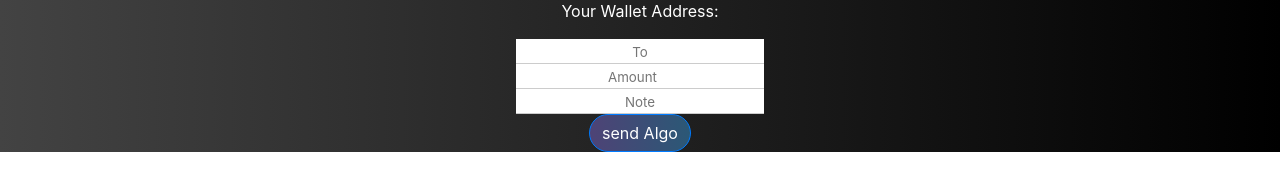
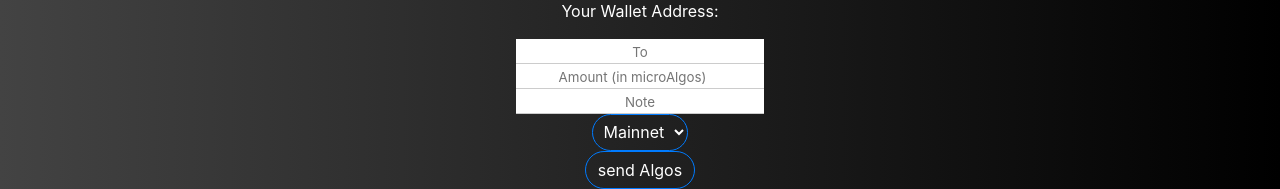
Before and after one commit to arkhaminferno/Algorand-Wallet, a React (Create React App) app: page / in a window 1280 px wide. Shown: the part 1244-1433 px from the top of the page. Before the commit the page ends 1396 px from the top, so only its background shows below. Built offline with nearby package versions, Linux system fonts and the light colour scheme; no server answers.

Commit message:
Added dropdown,removed algodclient,minor css changes

```diff
--- a/package.json
+++ b/package.json
@@ -9,7 +9,6 @@
     "algosdk": "^1.7.2",
     "axios": "^0.20.0",
     "bootstrap": "^4.5.2",
-    "js-base64": "^3.5.2",
     "react": "^16.13.1",
     "react-bootstrap": "^1.3.0",
     "react-dom": "^16.13.1",
--- a/src/App.css
+++ b/src/App.css
@@ -155,6 +155,10 @@ td {
   ); /* W3C, IE 10+/ Edge, Firefox 16+, Chrome 26+, Opera 12+, Safari 7+ */
 }
 
+#btn-fixed-transparent {
+  border-radius: 25px;
+  background: transparent;
+}
 #footer-name {
   font-size: small;
   color: white;
@@ -179,3 +183,15 @@ td {
   ); /* Chrome 10-25, Safari 5.1-6 */
   background: linear-gradient(to bottom, #414345, #232526);
 }
+
+select {
+  background-color: transparent;
+  border-radius: 25px;
+  padding: 0.4em;
+  color: white;
+  border-color: #007bff;
+}
+select:hover {
+  border-color: #0062cc;
+  cursor: pointer;
+}
--- a/src/App.js
+++ b/src/App.js
@@ -1,4 +1,5 @@
 import React, { useState, useEffect } from "react";
+import { Button } from "react-bootstrap";
 import axios from "axios";
 import "./App.css";
 import algosdk from "algosdk";
@@ -9,7 +10,9 @@ import AccountDisplay from "./components/accounts/accounts";
 import Address from "./components/address/address";
 import { Container } from "react-bootstrap";
 import Generate from "./components/buttons/generate";
+import Dropdown from "./components/dropdown/dropdown";
 import NavbarHeading from "./components/navbar/navbar";
+import Select from "react-select";
 import SendTransaction from "./components/buttons/sendTransaction";
 import AddressInput from "./components/inputfield/address";
 import AmountInput from "./components/inputfield/amount";
@@ -39,6 +42,7 @@ import Footer from "./components/footer/footer";
  * @state txnsent:boolean -> flag for indicating whether the transaction is successfull or not.
  * @state seconds:integer -> for refetching balance component every 3 seconds
  * @state inputmnemonickey:string -> for storing typed mnemonic phrase by the user.
+ * @state APIurl:string -> stores the API url for alogorand testnet and mainnet
  * @author [Kumar Gaurav](https://github.com/arkhaminferno)
  */
 
@@ -49,7 +53,6 @@ function App() {
   const [paramsLoaded, setParamsLoaded] = useState(false);
   const [mnemonickey, setMnemonickey] = useState("");
   const [showMnemonic, setShowmnemonic] = useState(false);
-  const [inputmnemonickey, setInputmnemonickey] = useState("");
   const [addressinput, setAddressinput] = useState("");
   const [amountinput, setAmountinput] = useState(0);
   const [showtoast, setShowtoast] = useState(false);
@@ -59,28 +62,32 @@ function App() {
   const [showinputMnemonic, setShowinputMnemonic] = useState(false);
   const [txnsent, setTxnsent] = useState(false);
   const [seconds, setSeconds] = useState(0);
+  const [inputmnemonickey, setInputmnemonickey] = useState("");
+  const [APIurl, setAPIurl] = useState("https://api.algoexplorer.io");
 
   useEffect(() => {
     getParams();
-    const interval = setInterval(() => {
-      setSeconds((seconds) => seconds + 1);
-      balanceGetter(account.addr);
-    }, 10000);
-    return () => clearInterval(interval);
-  }, []);
+    // const interval = setInterval(() => {
+    //   setSeconds((seconds) => seconds + 1);
+    //   balanceGetter(account.addr);
+    // }, 10000);
+    // return () => clearInterval(interval);
+  }, [APIurl]);
 
   // Function for getting parameters from the algorand blockchain
   const getParams = async () => {
     axios
-      .get("https://api.testnet.algoexplorer.io/v2/transactions/params")
+      .get(`${APIurl}/v2/transactions/params`)
       .then((res) => {
         setParams(res.data);
         setParamsLoaded(true);
+        console.log(res.data);
       })
       .catch((err) => {
         console.log(err);
       });
   };
+
   // Function for generating wallets
   const accountGenerator = () => {
     let generatedAccount = algosdk.generateAccount();
@@ -98,7 +105,7 @@ function App() {
   // Function  for getting balance of an address
   const balanceGetter = (address) => {
     axios
-      .get(`https://api.testnet.algoexplorer.io/v2/accounts/${address}`)
+      .get(`${APIurl}/v2/accounts/${address}`)
       .then((res) => {
         setBalance(res.data.amount);
       })
@@ -135,27 +142,25 @@ function App() {
   // Function for sending the transaction into the Algorand blockchain
   const transactionBroadcaster = async (blob) => {
     axios
-      .post(
-        "https://api.testnet.algoexplorer.io/v2/transactions",
-        Buffer.from(blob),
-        {
-          headers: {
-            "Content-Type": "application/x-binary",
-          },
-        }
-      )
+      .post(`${APIurl}/v2/transactions`, Buffer.from(blob), {
+        headers: {
+          "Content-Type": "application/x-binary",
+        },
+      })
       .then((res) => {
         setTxnID(res.data.txId);
         setTxnsent(true);
         toggletoast();
+      })
+      .catch((e) => {
+        alert(e);
       });
   };
 
   // Function for importing wallet from the seedphrase
 
-  const importSecretkey = async() => {
+  const importSecretkey = async () => {
     if (inputmnemonickey) {
-
       try {
         let accountdetail = algosdk.mnemonicToSecretKey(inputmnemonickey);
         let flag = generatedaccounts.some(
@@ -164,7 +169,7 @@ function App() {
         flag
           ? alert("you have imported this account already!")
           : setGeneratedaccounts([...generatedaccounts, accountdetail]);
-      } catch(e) {
+      } catch (e) {
         alert("Please Input correct mnemonic key");
       }
     } else {
@@ -222,7 +227,7 @@ function App() {
   const formValidator = () => {
     if (paramsLoaded) {
       if (algosdk.isValidAddress(addressinput)) {
-        if (amountinput) {
+        if (amountinput && amountinput > 0) {
           if (note) {
             transactionbuilder();
           } else {
@@ -261,12 +266,14 @@ function App() {
   return (
     <div className="parent" fluid>
       <NavbarHeading />
+
       <Container className="App">
         <Toasttxn
           showtoast={showtoast}
           transactionID={txnID}
           closetoast={closetoast}
         />
+
         <Container className="parent-jumbotron" fluid>
           <div className="wallet-main ">
             <div>
@@ -283,10 +290,20 @@ function App() {
               <AddressInput placeholder="To" onChange={addressinputhandler} />
             </div>
             <div>
-              <AmountInput placeholder="Amount" onChange={amountinputhandler} />
+              <AmountInput
+                placeholder="Amount (in microAlgos)"
+                onChange={amountinputhandler}
+              />
             </div>
             <div>
               <Note placeholder="Note" onChange={noteinputhandler} />
+            </div>
+            <div>
+              <Dropdown
+                onChange={(e) => {
+                  setAPIurl(e);
+                }}
+              />
             </div>
             <div>
               <SendTransaction onClick={formValidator} />
--- a/src/components/buttons/sendTransaction.js
+++ b/src/components/buttons/sendTransaction.js
@@ -10,8 +10,8 @@ import { Button, Container } from "react-bootstrap";
 function sendTransaction(props) {
   return (
     <Container className="center" fluid>
-      <Button onClick={props.onClick} type="submit" id="btn-fixed">
-        send Algo
+      <Button onClick={props.onClick} type="submit" id="btn-fixed-transparent">
+        send Algos
       </Button>
     </Container>
   );
--- /dev/null
+++ b/src/components/dropdown/dropdown.js
@@ -0,0 +1,19 @@
+import React from "react";
+import {Container} from "react-bootstrap"
+function dropdown(props) {
+  return (
+    <Container className="center">
+      <select
+        className="dropdown"
+        onChange={(event) => {
+          props.onChange(event.target.value);
+        }}
+      >
+        <option value="https://api.algoexplorer.io">Mainnet</option>
+        <option value="https://api.testnet.algoexplorer.io">Testnet</option>
+      </select>
+    </Container>
+  );
+}
+
+export default dropdown;
--- a/src/components/modal/seedphraseInput.js
+++ b/src/components/modal/seedphraseInput.js
@@ -29,7 +29,7 @@ function seedphraseInput(props) {
       </Modal.Body>
       <Modal.Footer>
         <Button variant="secondary" id="btn-fixed" onClick={props.onClick}>
-          Submit
+          Restore Account
         </Button>
         <Button variant="secondary" id="btn-fixed" onClick={props.closemodal}>
           Close
--- a/src/components/toast/transactiontoast.js
+++ b/src/components/toast/transactiontoast.js
@@ -13,7 +13,7 @@ function transactiontoast(props) {
       <Toast.Header>
         <img src="holder.js/20x20?text=%20" className="rounded mr-2" alt="" />
         <strong className="mr-auto">Success!</strong>
-        <small>3 seconds ago</small>
+        <small>1 seconds ago</small>
       </Toast.Header>
 
       <Toast.Body>
```
Also changed, not shown: src/service/algodclient.js (deleted, +0 -13 lines), 19 other files (tests, documents, lock files or other folders).
